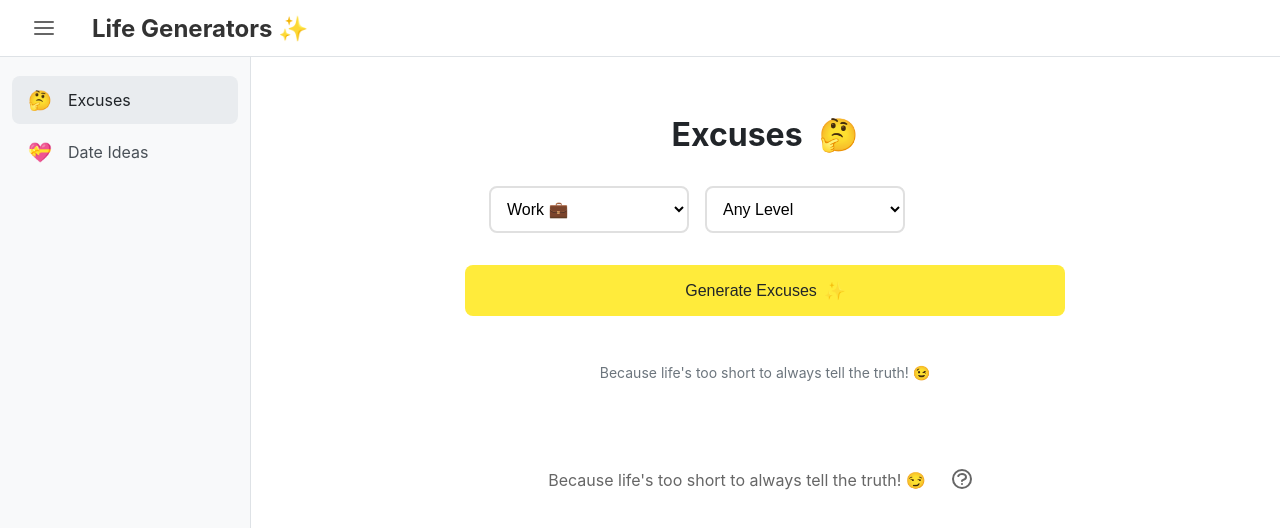
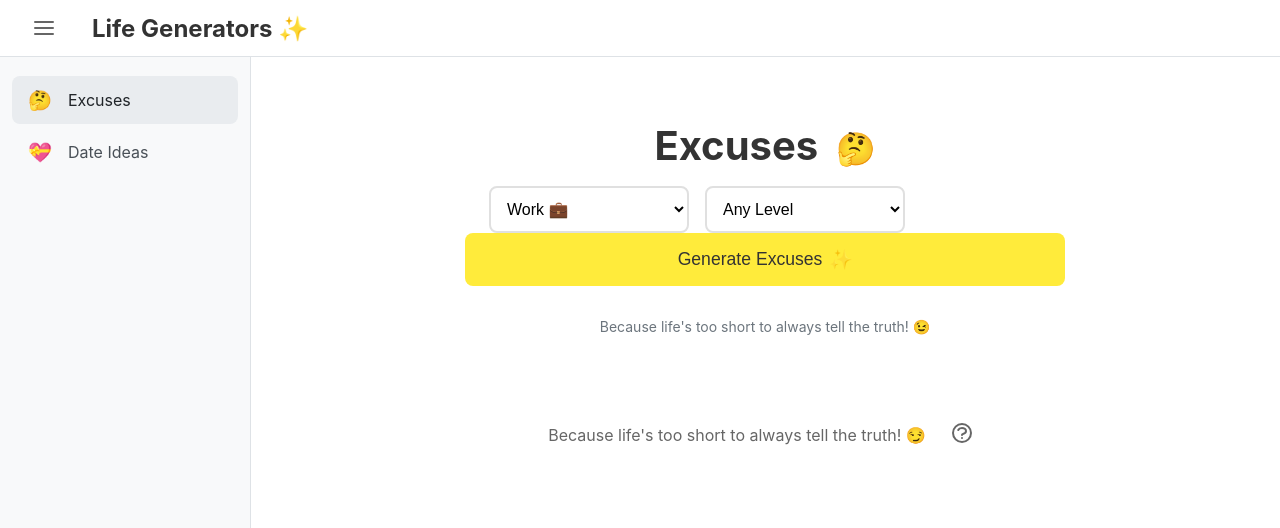
Before and after one commit to itainatural/excuse-machine, a React (Create React App) app: page / in a window 1280 px wide. Shown: the top 528 px of the page. Built offline with nearby package versions, Linux system fonts and the light colour scheme.

Commit message:
Match development version exactly

```diff
--- a/src/components/Generator.css
+++ b/src/components/Generator.css
@@ -6,13 +6,9 @@
 }
 
 .generator h2 {
-  font-size: 2rem;
+  font-size: 2.5rem;
   margin-bottom: 2rem;
-  color: #212529;
-  display: flex;
-  align-items: center;
-  justify-content: center;
-  gap: 0.5rem;
+  color: #333;
 }
 
 .title-emoji {
@@ -27,7 +23,7 @@
   margin: 0;
   width: 100%;
   max-width: 600px;
-  margin-bottom: 1rem;
+  margin-top: -1rem;
 }
 
 .category-selector,
@@ -59,17 +55,17 @@ select:focus {
 
 .generate-button {
   background: #ffeb3b;
-  color: #212529;
+  color: #333;
   border: none;
   padding: 1rem;
-  font-size: 1rem;
+  font-size: 1.1rem;
   border-radius: 8px;
   cursor: pointer;
   transition: all 0.3s ease;
-  margin: 1rem 0;
+  margin: 0;
   position: relative;
   overflow: hidden;
-  font-weight: 400;
+  font-weight: 500;
   width: 100%;
   max-width: 600px;
 }
--- a/src/components/Generator.js
+++ b/src/components/Generator.js
@@ -134,10 +134,8 @@ const Generator = ({ title, data, categories }) => {
 
       {currentItem && (
         <div className="result-container">
-          <div style={{ marginBottom: '1rem' }}>
-            <p className="result-text">{currentItem.text}</p>
-            <p className="result-text">{currentItem.emoji}</p>
-          </div>
+          <p className="result-text">{currentItem.text}</p>
+          <p className="result-text">{currentItem.emoji}</p>
           <button
             onClick={copyToClipboard}
             className={`copy-button ${copySuccess ? 'success' : ''}`}
@@ -146,7 +144,7 @@ const Generator = ({ title, data, categories }) => {
           </button>
         </div>
       )}
-      <p style={{ fontSize: '0.875rem', color: '#6c757d', marginTop: '2rem' }}>
+      <p style={{ fontSize: '0.875rem', color: '#6c757d', marginTop: '2rem', textAlign: 'center' }}>
         Because life's too short to always tell the truth! 😉
       </p>
     </div>
```
